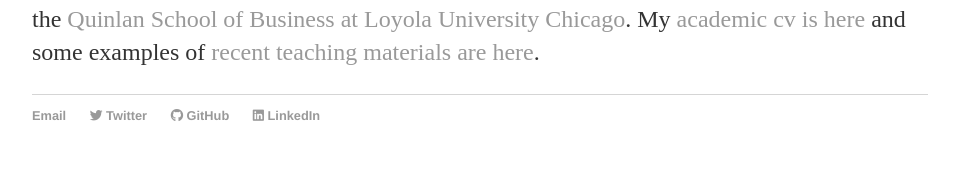
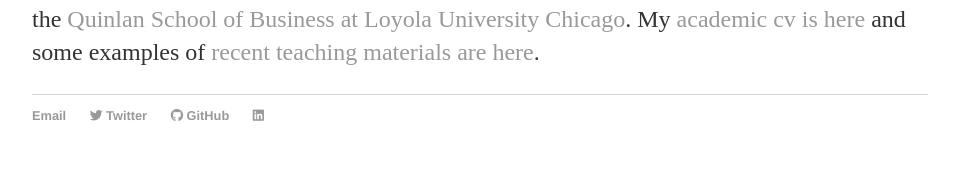
Before and after one commit to kylepeyton/kylepeyton.github.io, a Jekyll site: the page built from index.markdown, in a window 1280 px wide. Shown: the part 734-914 px from the top of the page, without its empty margins (160-1119 px from the left). Built offline with Jekyll 4.4.1, drawn with Linux system fonts in a browser that asks for light colours; nearby versions of some CDN libraries.

Commit message:
Update design-kp.html

```diff
--- a/_layouts/design-kp.html
+++ b/_layouts/design-kp.html
@@ -34,7 +34,7 @@
 				{% if site.linkedin_username %}
 				<li>
 					<a href="https://linkedin.com/in/{{ site.linkedin_username }}">
-						<i class="fa fa-linkedin-square"></i> LinkedIn
+						<i class="fa fa-linkedin-square" aria-hidden="true"></i>
 					</a>
 				</li>
 				{% endif %}
```
